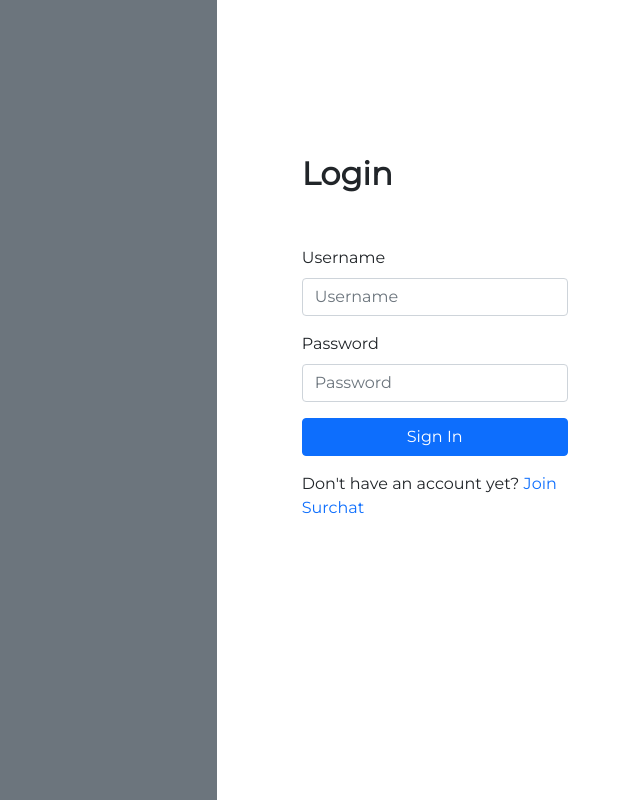
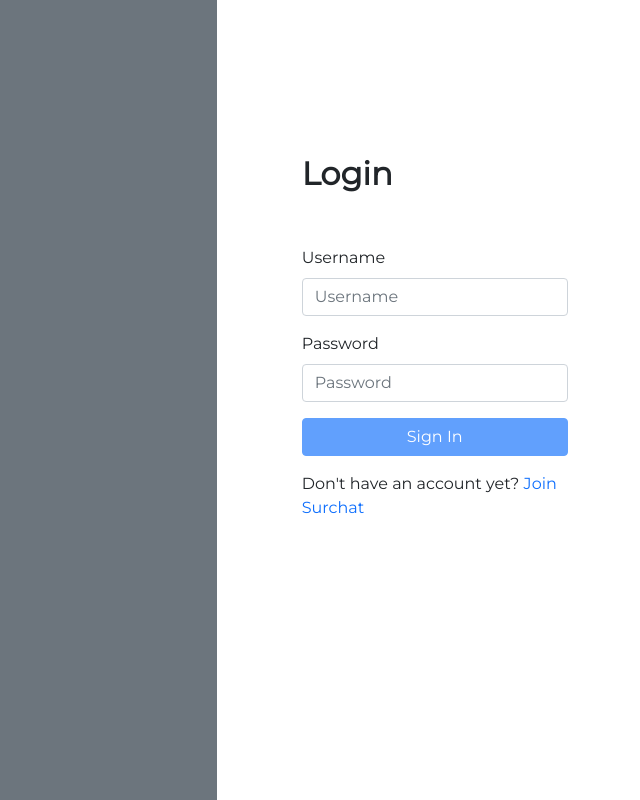
Before and after one commit to aydinterzi/surchatUI, an Angular app: page /login in a window 1280 px wide. Shown: the whole page, without its empty margins (640-1280 px from the left). Built offline with nearby package versions, Linux system fonts and the light colour scheme.

Commit message:
button disabled added

```diff
--- a/src/app/login/login.component.html
+++ b/src/app/login/login.component.html
@@ -25,7 +25,7 @@
           </div>
             </div>
             <div class="d-grid mb-3">
-              <button type="submit" class="btn btn-primary">Sign In</button>
+              <button [disabled]="userForm.invalid" type="submit" class="btn btn-primary">Sign In</button>
             </div>
             <div class="mb-3">
               <p>Don't have an account yet? <a class="text-decoration-none" [routerLink]="['/signup']" >Join Surchat</a></p>
--- a/src/app/signup/signup.component.html
+++ b/src/app/signup/signup.component.html
@@ -51,7 +51,7 @@
             </div>
           </div>
           <div class="d-grid mb-3">
-            <button type="submit" class="btn btn-primary">Create account</button>
+            <button [disabled]="userForm.invalid" type="submit" class="btn btn-primary">Create account</button>
           </div>
           <div class="mb-3">
             <p>Already have account? <a class="text-decoration-none" [routerLink]="['/login']" >Log in</a></p>
```
